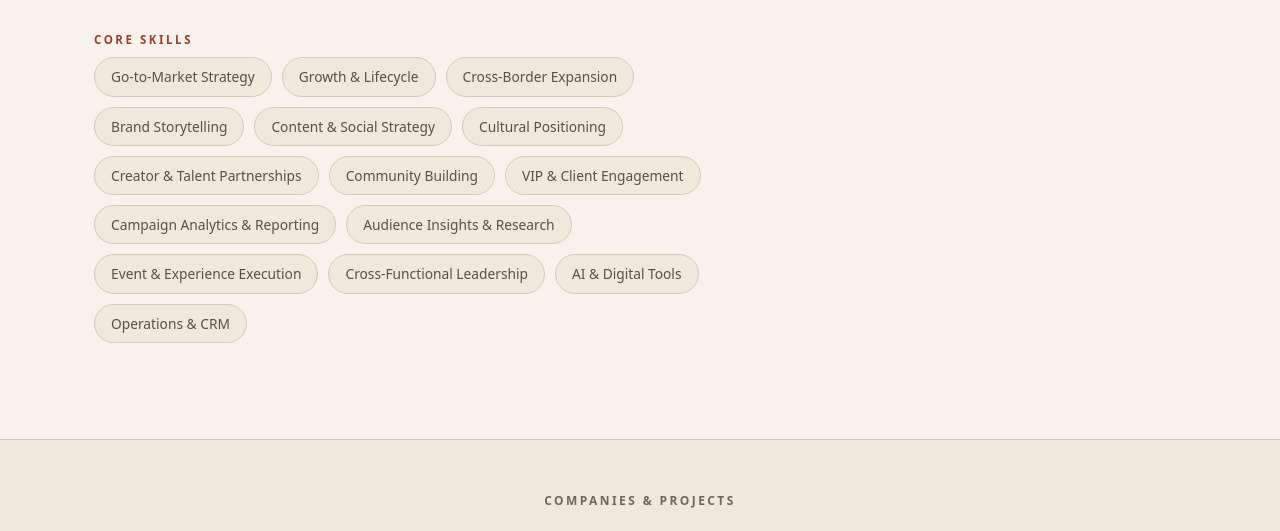
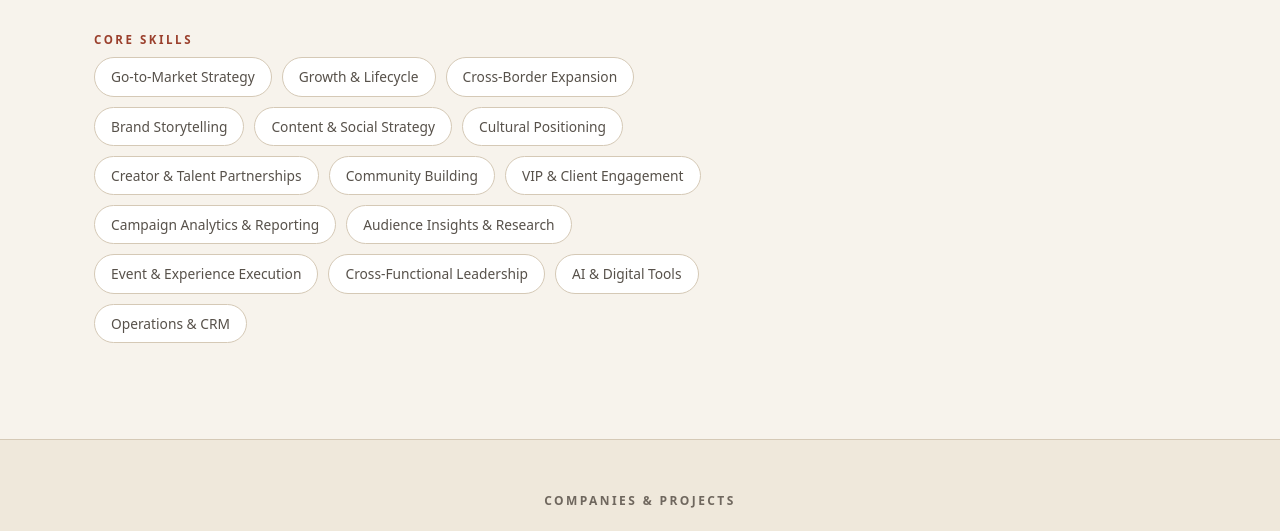
Before and after one commit to richxixinewyork/artemis, an Astro site: page / in a window 1280 px wide. Shown: the part 5956-6487 px from the top of the page. Built offline with nearby package versions, Linux system fonts and the light colour scheme; Astro itself is replaced by a stand-in of ours.

Commit message:
About: white Core Skills tags to stand off the ivory background
Co-Authored-By: Claude Opus 5.5 <noreply@anthropic.com>

```diff
--- a/src/components/About.astro
+++ b/src/components/About.astro
@@ -98,7 +98,7 @@ const facts = [
     line-height: 1.4;
     border: 1px solid var(--color-line);
     border-radius: 50px;
-    background: var(--color-cream);
+    background: #fff; /* same white as the site's cards, so tags stand off the ivory */
     color: var(--color-ink-soft);
     transition: border-color 0.2s, color 0.2s, transform 0.2s;
   }
```
